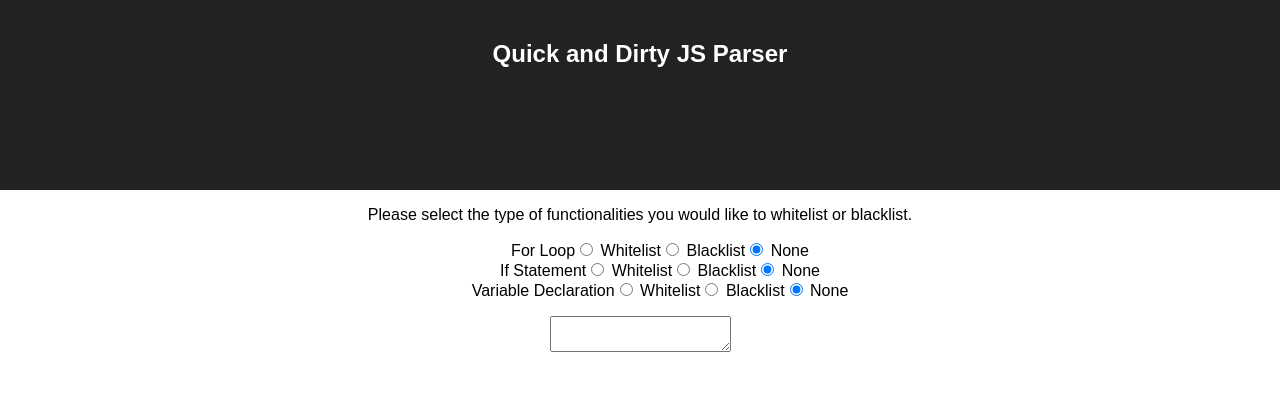
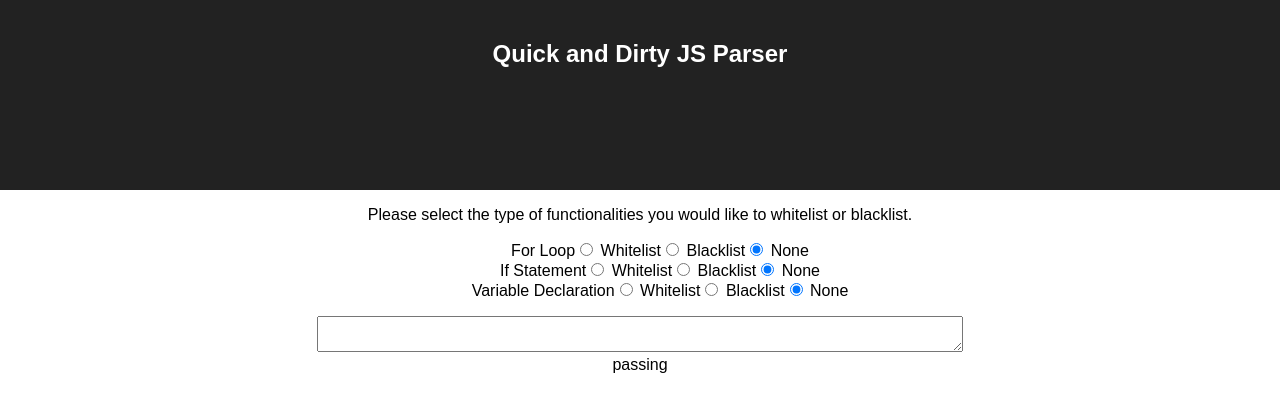
Before and after one commit to alnguyen/js-parser, a React (Create React App) app: page / in a window 1280 px wide. Shown: the top 412 px of the page. Built offline with nearby package versions, Linux system fonts and the light colour scheme.

Commit message:
update readme. install acorn. add basic status message

```diff
--- a/package.json
+++ b/package.json
@@ -8,6 +8,7 @@
     "react-scripts": "0.9.0"
   },
   "dependencies": {
+    "acorn": "^4.0.11",
     "react": "^15.4.2",
     "react-dom": "^15.4.2"
   },
--- a/src/App.js
+++ b/src/App.js
@@ -8,7 +8,8 @@ import './App.css';
 export const defaultState = {
   blacklist: [],
   userInput: '',
-  whitelist: []
+  whitelist: [],
+  status: 'passing'
 }
 
 export class App extends Component {
@@ -113,6 +114,16 @@ export class App extends Component {
     )
   }
 
+  renderResult () {
+    const { status } = this.state
+    const classNames = `status ${status}`
+    return (
+      <span className={classNames}>
+        {status}
+      </span>
+    )
+  }
+
   render() {
     return (
       <div className="App">
@@ -124,6 +135,7 @@ export class App extends Component {
         </p>
         {this.renderFunctionalityList()}
         {this.renderTextArea()}
+        {this.renderResult()}
       </div>
     );
   }
--- a/src/index.css
+++ b/src/index.css
@@ -4,6 +4,15 @@ body {
   font-family: sans-serif;
 }
 
-.functionality--list {
-  list-style-type: none;
+textarea { min-width: 50%; }
+
+.functionality--list { list-style-type: none; }
+
+.status {
+  display: block;
+  margin: 0 auto;
+  width: 80px;
+
+  .passing { background-color: green; }
+  .failed { background-color: red; }
 }
```
Also changed, not shown: 2 other files (tests, documents, lock files or other folders).
